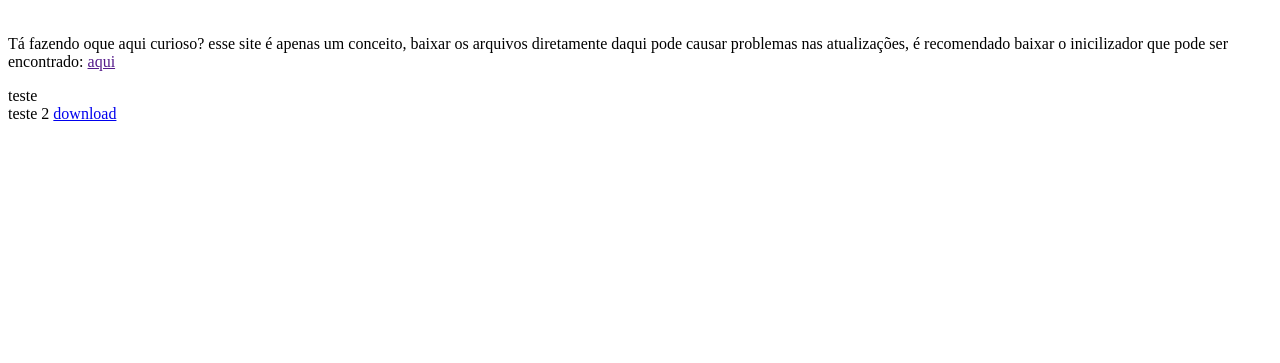
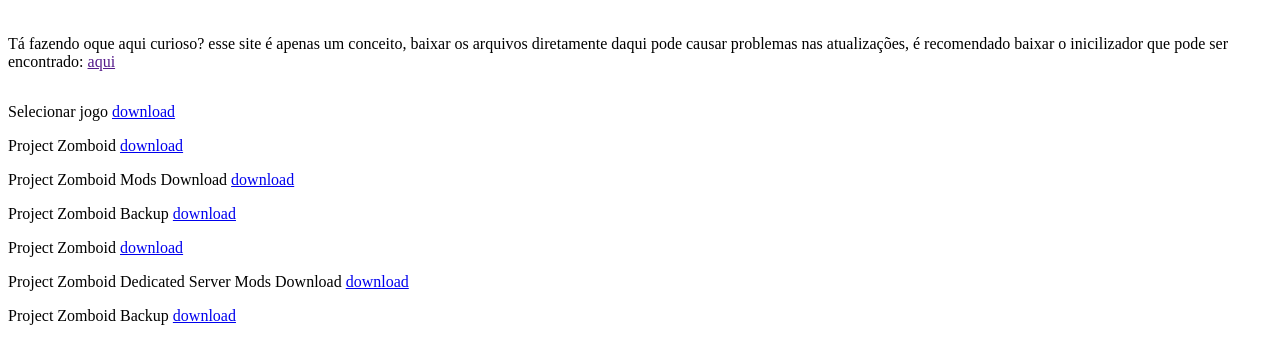
Before and after one commit to Lucas-Valdemar/updatemar, a plain HTML site: page index.html in a window 1280 px wide. Shown: the part 61-424 px from the top of the page. Drawn offline with Linux system fonts and the light colour scheme.

Commit message:
bat1 teste

```diff
--- a/index.html
+++ b/index.html
@@ -11,14 +11,20 @@
     <div style="display: flex; align-items: center;">
     <p>Tá fazendo oque aqui curioso? esse site é apenas um conceito, baixar os arquivos diretamente daqui pode causar problemas nas atualizações, é recomendado baixar o inicilizador que pode ser encontrado: <a href="">aqui</a></p>
     </div>
+    <div class="path-selector">
+        <p>Selecionar jogo <a href="./path/path.bat">download</a></p>
+    </div>
+    <div class="project-zomboid">
+        <p>Project Zomboid <a href="./path/project-zomboid/init-pz.bat">download</a></p>
+        <p>Project Zomboid Mods Download <a href="./path/project-zomboid/downloader/downloader-pz.bat">download</a></p>
+        <p>Project Zomboid Backup <a href="./path/project-zomboid/backup/backup-pz.bat">download</a></p>
+     </div>
+    <div class="project-zomboid-dedicated-server">
+        <p>Project Zomboid <a href="./path/project-zomboid-dedicated-server/init-pzds.bat">download</a></p>
+        <p>Project Zomboid Dedicated Server Mods Download <a href="./path/project-zomboid-dedicated-server/downloader/downloader.bat">download</a></p>
+        <p>Project Zomboid Backup <a href="./path/project-zomboid-dedicated-server/backup/backup.bat">download</a></p>
+    </div>
+
     </main>
-    <div id="download1">teste</div>
-    <div>teste 2 <a href="./path/project-zomboid/bat1.bat">download</a></div>
-    <script>
-        document.getElementById("download1").addEventListener("click", function() {
-            // Caminho relativo ao arquivo .bat
-            window.location.href = "/path/project zomboid/bat1.bat";
-        });
-    </script>
 </body>
 </html>
```
Also changed, not shown: 8 other files.
